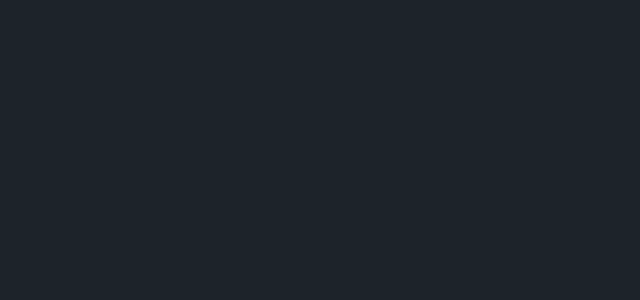
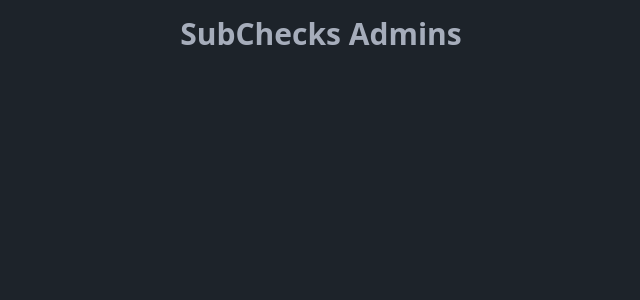
Before and after one commit to martinbasile13/SubChecksFrontEnd, a React (Vite) app: page /admins in a window 1280 px wide. Before the commit this address had no page. Shown: the top 300 px of the page, without its empty margins (319-959 px from the left). Built offline with nearby package versions, Linux system fonts and the light colour scheme.

Commit message:
Cambio: admin a admins en rutas y componentes

```diff
--- a/src/App.jsx
+++ b/src/App.jsx
@@ -1,5 +1,5 @@
 import { BrowserRouter as Router, Routes, Route } from 'react-router-dom';
-import { AdminView } from './views/AdminView';
+import { AdminsView } from './views/AdminsView';
 import { PublicView } from './views/PublicView';
 import { PdfProcessor } from "./components/PdfProcessor/PdfProcessor";
 import { SpotifyPayment } from "./components/SpotifyPayment/SpotifyPayment";
@@ -12,7 +12,7 @@ function App() {
     <Router>
       <Routes>
         <Route path="/" element={<PublicView />} />
-        <Route path="/admin" element={<AdminView />} />
+        <Route path="/admins" element={<AdminsView />} />
       </Routes>
     </Router>
   );
--- /dev/null
+++ b/src/views/AdminsView.jsx
@@ -0,0 +1,17 @@
+import { PdfProcessor } from "../components/PdfProcessor/PdfProcessor";
+import { SpotifyPayment } from "../components/SpotifyPayment/SpotifyPayment";
+import { PaymentsTable } from "../components/PaymentsTable/PaymentsTable";
+import { BalancesTable } from "../components/BalancesTable/BalancesTable";
+import { SpotifyPaymentsTable } from "../components/SpotifyPaymentsTable/SpotifyPaymentsTable";
+
+export function AdminsView() {
+  return (
+    <div className="min-h-screen bg-base-100 p-4">
+      <h1 className="text-center text-3xl font-bold mb-8">SubChecks Admins</h1>
+
+      <div className="flex flex-col gap-6 max-w-[1400px] mx-auto">
+        {/* ... resto del código igual ... */}
+      </div>
+    </div>
+  );
+}
```
